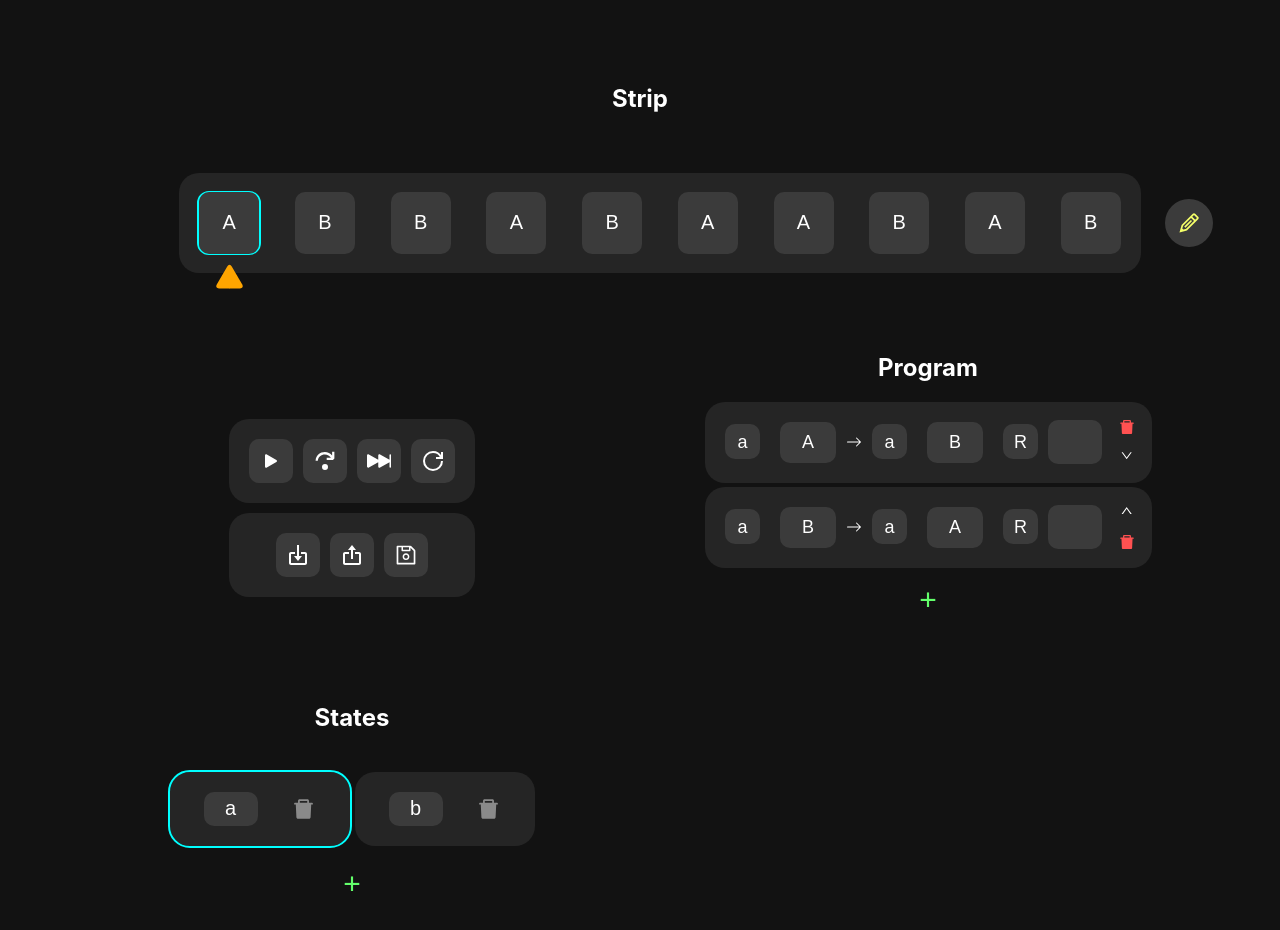
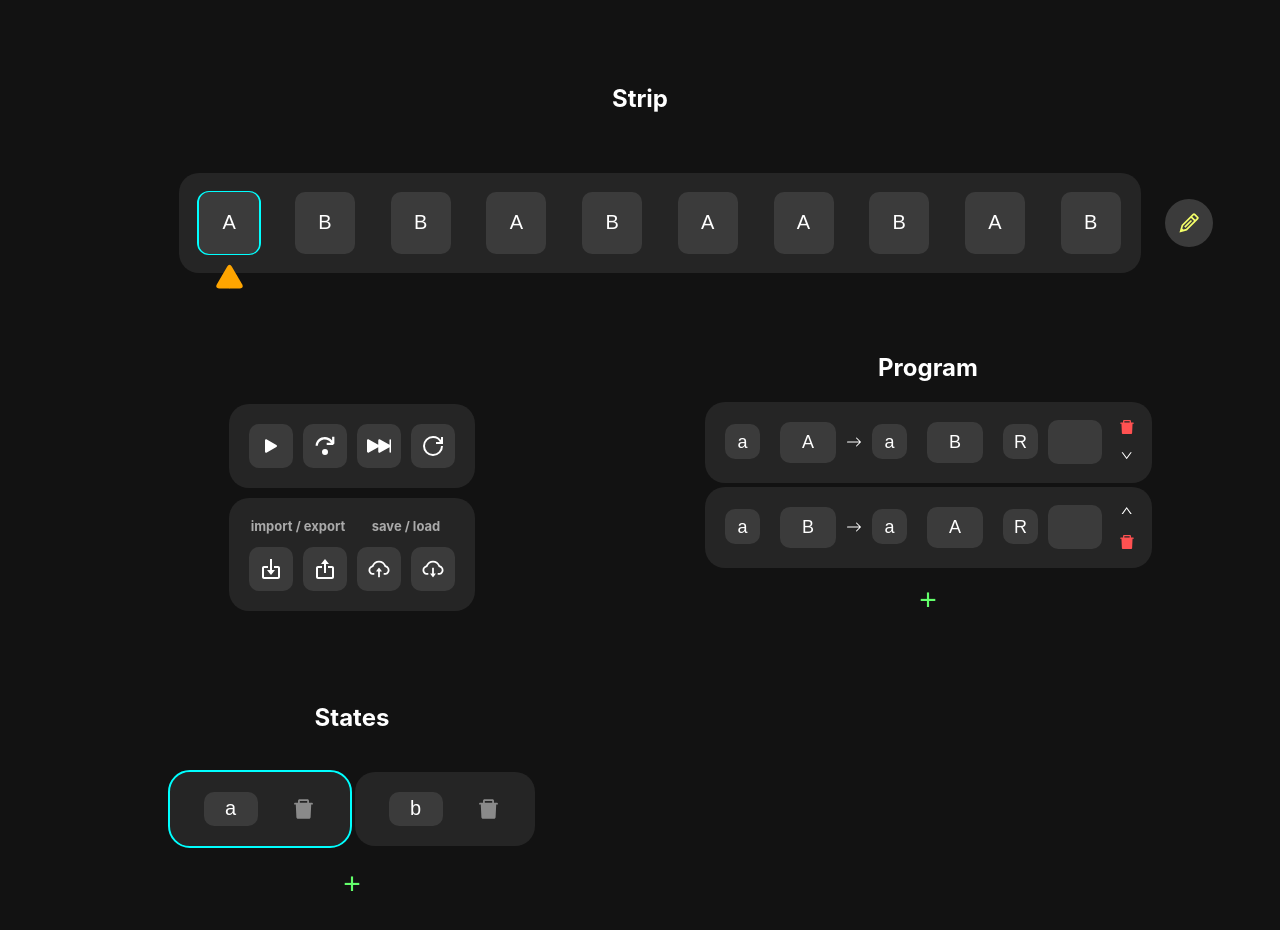
Before and after one commit to NilsGke/turingmachine, a React (Create React App) app: page / in a window 1280 px wide. Shown: the top 930 px of the page. Built offline with nearby package versions, Linux system fonts and the light colour scheme.

Commit message:
added store and load icons and new component

```diff
--- a/src/App.js
+++ b/src/App.js
@@ -17,8 +17,9 @@ import {
 } from "react-icons/bs";
 import { VscDebugStepOver } from "react-icons/vsc";
 import { BiImport, BiExport } from "react-icons/bi";
-import { AiOutlineSave } from "react-icons/ai";
+import { AiOutlineCloudUpload, AiOutlineCloudDownload } from "react-icons/ai";
 import { instantCalculator, stepFun } from "./helpers/step";
+import LoadProgramModal from "./components/LoadProgramModal";
 
 function App() {
     const intervalTime = 200; // ms
@@ -64,6 +65,8 @@ function App() {
             note: "",
         },
     ]);
+
+    const [loadProgramModal, setLoadProgramModal] = useState(false);
 
     // for inports and export i have to first clear the current states
     const [imported, setImported] = useState(null);
@@ -260,6 +263,10 @@ function App() {
         });
 
         setImported({ states: newStates, program: newProgram });
+    };
+
+    const exportProgram = () => {
+        // TODO: wirte export function that exports the program (and strip?) like the import function takes it (see example program)
     };
 
     return (
@@ -459,20 +466,35 @@ function App() {
                         </button>
                     </div>
                     <div>
+                        <div className="importExport">
+                            <h3>import / export</h3>
+                            <div className="buttons">
                                 <button onClick={importProgram}>
                                     <BiImport />
                                 </button>
-                        <button>
+                                <button onClick={exportProgram}>
                                     <BiExport />
                                 </button>
+                            </div>
+                        </div>
+                        <div className="saveLoad">
+                            <h3>save / load</h3>
+                            <div className="buttons">
                                 <button
                                     onClick={() => {
                                         const name = prompt("enter name: ");
                                         console.log(name);
                                     }}
                                 >
-                            <AiOutlineSave />
+                                    <AiOutlineCloudUpload />
                                 </button>
+                                <button
+                                    onClick={() => setLoadProgramModal(true)}
+                                >
+                                    <AiOutlineCloudDownload />
+                                </button>
+                            </div>
+                        </div>
                     </div>
                 </div>
 
@@ -535,6 +557,11 @@ function App() {
                     </div>
                 </div>
             </div>
+            {loadProgramModal ? (
+                <LoadProgramModal close={() => setLoadProgramModal(false)} />
+            ) : (
+                ""
+            )}
             <ToastContainer
                 position="top-right"
                 autoClose={5000}
```
Lines whose indentation alone changed are shown as unchanged.
